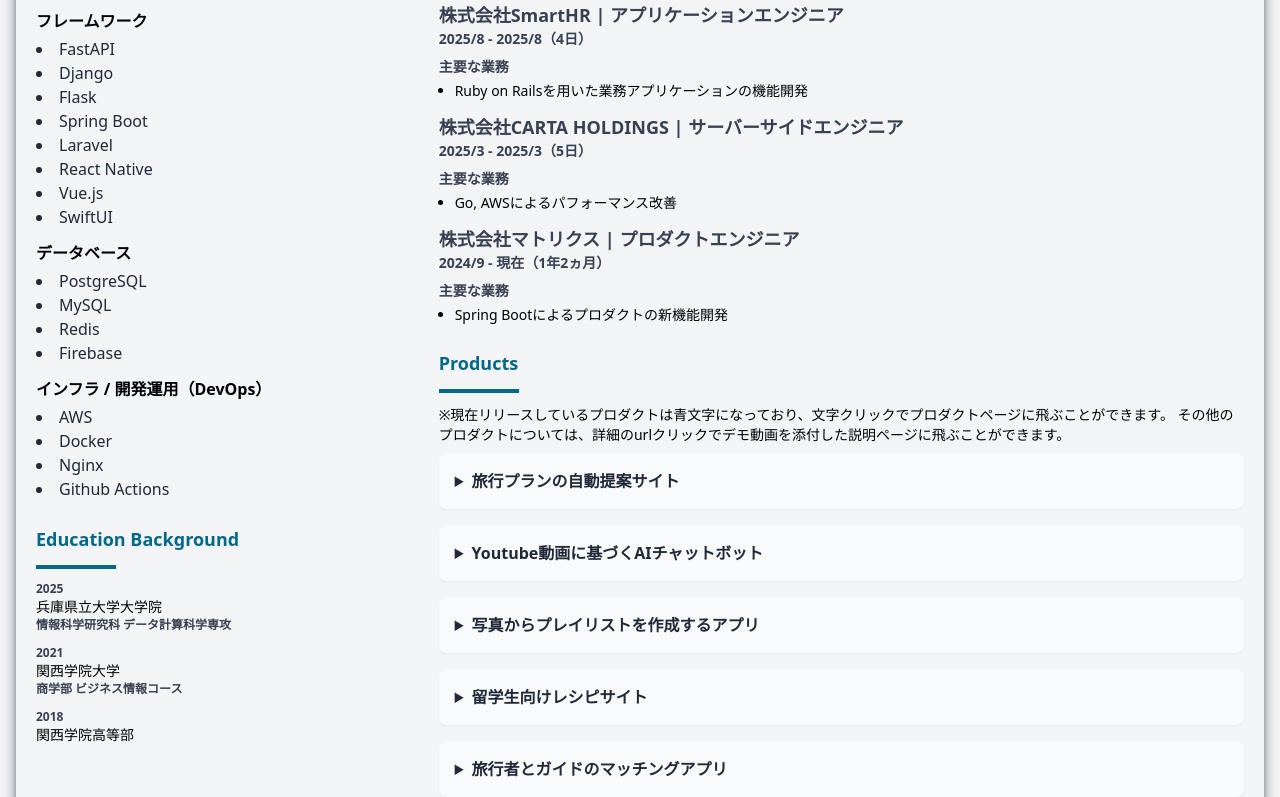
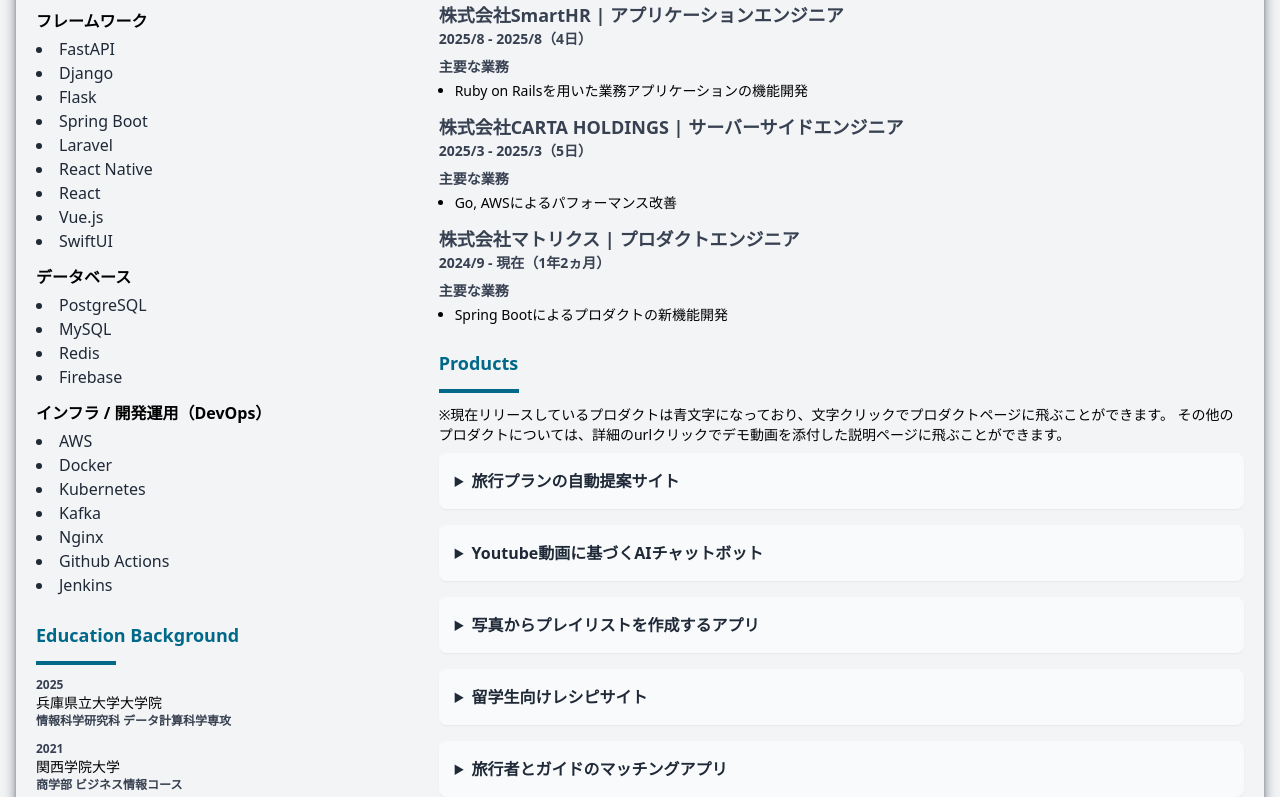
Before and after one commit to yu-sugimoto/profile, a website: page index.html in a window 1280 px wide. Shown: the part 667-1464 px from the top of the page. Drawn offline with Linux system fonts and the light colour scheme.

Commit message:
update profile

```diff
--- a/index.html
+++ b/index.html
@@ -143,6 +143,7 @@
                                         <li>Spring Boot</li>
                                         <li>Laravel</li>
                                         <li>React Native</li>
+                                        <li>React</li>
                                         <li>Vue.js</li>
                                         <li>SwiftUI</li>
                                     </ul>
@@ -163,8 +164,11 @@
                                     <ul class="list-disc list-inside text-gray-800">
                                         <li>AWS</li>
                                         <li>Docker</li>
+                                        <li>Kubernetes</li>
+                                        <li>Kafka</li>
                                         <li>Nginx</li>
                                         <li>Github Actions</li>
+                                        <li>Jenkins</li>
                                     </ul>
                                 </div>
                             </div>
```
